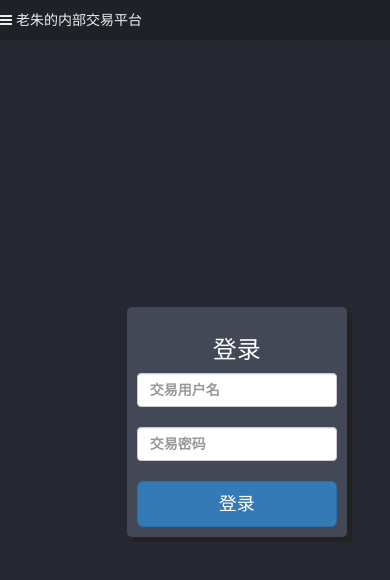
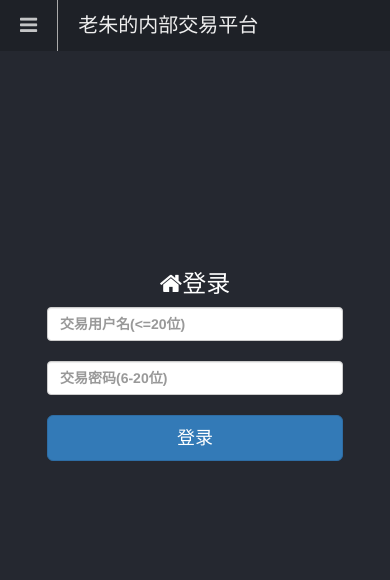
Before and after one commit to lfkdsk/ssdut_wechat, a website: page views/admin/login.html in a window 390 px wide. Drawn offline with nearby package versions, Linux system fonts and the light colour scheme.

Commit message:
login界面完成， 添加md5模块，记得bower install

```diff
--- a/bower.json
+++ b/bower.json
@@ -17,6 +17,7 @@
   ],
   "dependencies": {
     "bootstrap": "^3.3.6",
-    "font-awesome": "^4.5.0"
+    "font-awesome": "^4.5.0",
+    "js-md5": "md5#^0.3.0"
   }
 }
--- a/static/css/admin.css
+++ b/static/css/admin.css
@@ -13,11 +13,36 @@ body {
 
 header {
     position: fixed;
-    padding: 10px 0;
     width: 100%;
     background: #1e2127;
     color: #EEEEEE;
     z-index: 999;
+}
+
+nav {
+    font-size: 20px;
+}
+
+nav i {
+    padding: 15px 20px;
+    float: left;
+}
+
+nav span {
+    padding: 11px 20px;
+    float: left;
+}
+
+nav i + span {
+    border-left: 1px solid #aaaaaa;
+}
+
+nav i {
+    cursor: pointer;
+}
+
+nav i:hover {
+    opacity: 0.8;
 }
 
 section {
@@ -37,7 +62,7 @@ form h3 {
     color: #ffffff;
 }
 
-form button, form input, form label {
+form button, form label {
     width: 80% !important;
     min-width: 200px;
 }
@@ -46,14 +71,26 @@ section form {
     position: absolute;
     margin-left: -17.5%;
     margin-top: -115px;
-    padding: 10px;
+    padding: 40px 10px;
     width: 35%;
     text-align: center;
     top: 50%;
     left: 50%;
-    min-width: 220px;
     min-height: 230px;
     border-radius: 5px;
     box-shadow: 5px 5px #222222;
     background: #434857 repeat 0 0;
 }
+
+@media all and (max-width: 628px) {
+    section form {
+        position: relative;
+        width: 100%;
+        top: 25%;
+        left: 0;
+        margin: auto;
+        background: #252830 repeat 0 0;
+        box-shadow: 0 0;
+        border-radius: 0;
+    }
+}
--- a/static/js/login.js
+++ b/static/js/login.js
@@ -1,3 +1,6 @@
 /**
  * Created by li-rz on 16-3-30.
  */
+$(document).ready(function () {
+
+});
--- a/views/admin/login.html
+++ b/views/admin/login.html
@@ -21,16 +21,16 @@
         </nav>
     </header>
     <section>
-        <form action="/admin/login">
-            <h3>登录</h3>
+        <form action="/admin/login" method="post">
+            <h3><i class="fa fa-home"></i>登录</h3>
             <div class="form-group">
                 <label for="username">
-                    <input class="form-control" type="text" id="username" name="username" placeholder="交易用户名">
+                    <input class="form-control" type="text" id="username" name="username" placeholder="交易用户名(<=20位)" maxlength="20">
                 </label>
             </div>
             <div class="form-group">
                 <label for="password">
-                    <input class="form-control" type="text" id="password" name="password" placeholder="交易密码">
+                    <input class="form-control" type="password" id="password" name="password" placeholder="交易密码(6-20位)" maxlength="20">
                 </label>
             </div>
             <button class="btn btn-primary btn-lg">登录</button>
```
